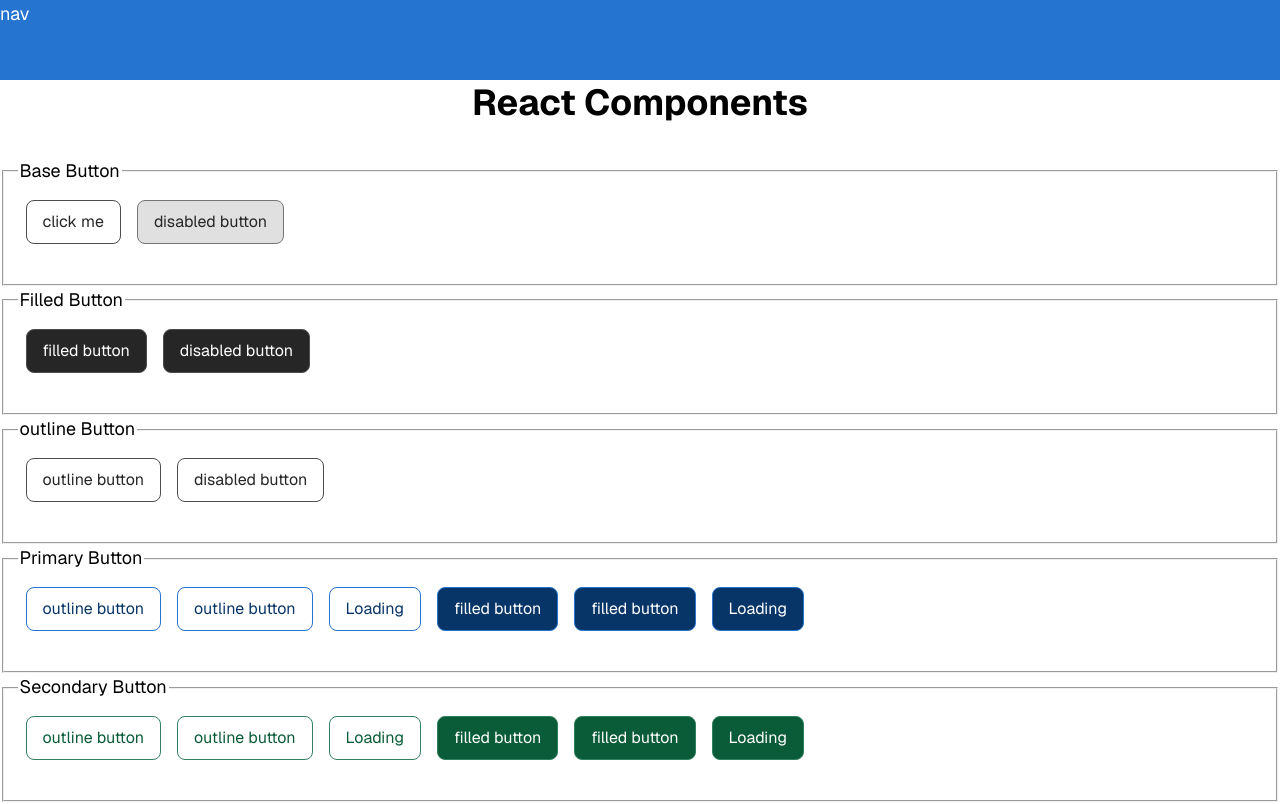
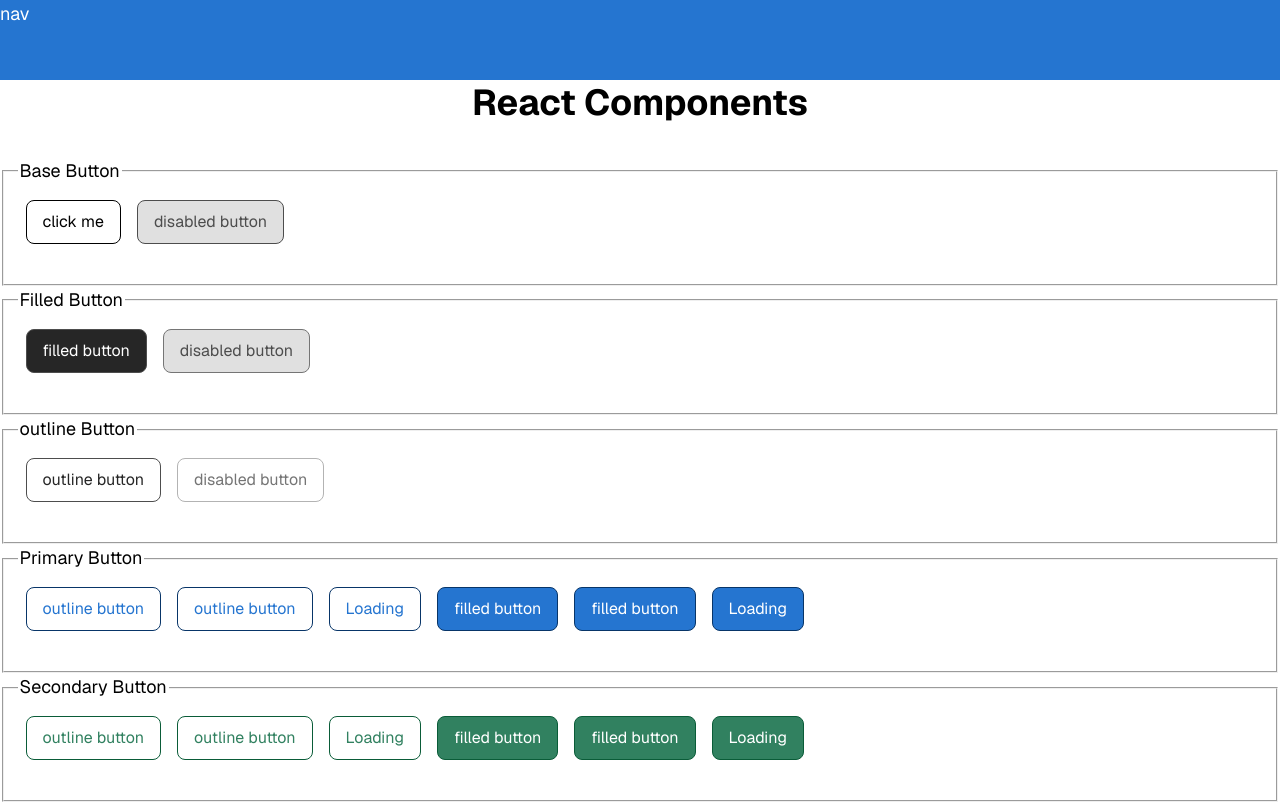
Before and after one commit to codercarl1243/react_components_system, a Next.js app: page / in a window 1280 px wide. Shown: the top 804 px of the page. Built offline with nearby package versions, Linux system fonts and the light colour scheme.

Commit message:
UPDATE Button styles should be maintainable and communicate ux properly

```diff
--- a/app/styles/components/buttons.css
+++ b/app/styles/components/buttons.css
@@ -1,12 +1,5 @@
-/* Base button styles */
+/* Base button styles - Layout, sizing, and UX patterns */
 .button {
-    /* Base CSS custom properties */
-    --button-color: var(--color-neutral-800);
-    --button-bg-color: var(--color-neutral-100);
-    --button-border-color: var(--color-neutral-600);
-    --button-outline-color: var(--color-neutral-400);
-    --button-shadow: none;
-
     /* Layout properties */
     --button-font-size: 1rem;
     --button-margin: 8px;
@@ -31,12 +24,12 @@
     outline: 0;
     box-shadow: none;
 
-    /* Apply custom properties */
-    background-color: var(--button-bg-color);
-    color: var(--button-color);
-    border-color: var(--button-border-color);
-    box-shadow: var(--button-shadow);
-    outline-color: var(--button-outline-color);
+    /* Apply color properties (defined in second declaration) */
+    background-color: var(--button-bg-color, transparent);
+    color: var(--button-color, currentColor);
+    border-color: var(--button-border-color, currentColor);
+    box-shadow: var(--button-shadow, none);
+    outline-color: var(--button-outline-color, currentColor);
     outline-offset: var(--button-outline-offset);
 
     /* Typography */
@@ -54,24 +47,26 @@
         outline 0.2s ease,
         box-shadow 0.2s ease;
 
-    /* Interactive states */
+    /* Interactive states - UX communication through outlines and transforms */
     &:hover {
-        outline: 1px solid var(--button-outline-color);
+        outline: 1px solid var(--button-outline-color, currentColor);
         box-shadow: 1px 1px 4px rgba(0, 0, 0, 0.2);
     }
 
     &:focus-visible {
-        outline: 2px solid var(--button-outline-color);
+        outline: 2px solid var(--button-outline-color, currentColor);
         outline-offset: var(--button-outline-offset);
         box-shadow: none;
     }
 
     &:active {
-        outline: 1px dotted var(--button-outline-color);
+        outline: 1px dotted var(--button-outline-color, currentColor);
         transform: translateY(1px);
     }
 
     &:disabled {
+        --button-bg-color: var(--color-neutral-200);
+        --button-color: var(--color-neutral-600);
         cursor: not-allowed;
 
         &:hover,
@@ -105,68 +100,56 @@ button.button {
     }
 }
 
-/* Style Variants */
-.button {
-    --button-color: var(--button-foreground, var(--color-neutral-800));
-    --button-bg-color: var(--button-background, var(--color-neutral-100));
-    --button-border-color: var(--button-accent, var(--color-neutral-600));
-    --button-outline-color: var(--button-accent, var(--color-neutral-600));
+/* Color system - Semantic color tokens and their application */
 
-    &:not(:disabled):hover {
-        --button-color: var(--button-background, var(--color-neutral-800));
-        --button-bg-color: var(--button-foreground, var(--color-neutral-100));
-    }
+/* Filled style - solid background with contrasting text */
+.button[data-style="filled"] {
+    --button-color: var(--button-primary-color);
+    --button-bg-color: var(--button-secondary-color);
+    --button-border-color: var(--button-accent-color);
+    --button-outline-color: var(--button-accent-color);
 
-    &:disabled {
-        --button-foreground: var(--color-neutral-800);
-        --button-background: var(--color-neutral-200);
-        --button-accent: var(--color-neutral-400);
+    &:not([data-variant]):disabled {
+        --button-secondary-color: var(--color-neutral-200);
+        --button-primary-color: var(--color-neutral-600);
+        --button-accent-color: var(--color-neutral-400);
     }
 }
 
-/* Filled style - button has solid background */
-.button[data-style="filled"] {
-    /* foreground wont change in filled */
+/* Outline style - transparent background with colored border/text */
+.button[data-style="outline"] {
+    --button-color: var(--button-secondary-color);
+    --button-bg-color: var(--button-primary-color);
+    --button-border-color: var(--button-accent-color);
+    --button-outline-color: var(--button-accent-color);
 
-    --button-foreground: var(--color-neutral-100);
-    --button-background: var(--color-neutral-800);
-    --button-accent: var(--color-neutral-600);
-
-    &[data-variant="primary"] {
-        --button-background: var(--color-primary-600);
-        --button-accent: var(--color-primary-400);
-    }
-
-    &[data-variant="secondary"] {
-        --button-background: var(--color-secondary-600);
-        --button-accent: var(--color-secondary-400);
-    }
-
-    &[data-variant="accent"] {
-        --button-background: var(--color-accent-600);
-        --button-accent: var(--color-accent-400);
+    &:not([data-variant]):disabled {
+        --button-secondary-color: var(--color-neutral-400);
+        --button-accent-color: var(--color-neutral-300);
     }
 }
 
-.button[data-style="outline"] {
-    /* background wont change in outline */
-    --button-background: var(--color-neutral-100);
+/* Color Variants */
+.button {
+    --button-primary-color: var(--color-neutral-100);
+    --button-secondary-color: var(--color-neutral-800);
+    --button-accent-color: var(--color-neutral-600);
+}
 
-    --button-foreground: var(--color-neutral-800);
-    --button-accent: var(--color-neutral-600);
+.button[data-variant="primary"] {
+    --button-primary-color: var(--color-neutral-100);
+    --button-secondary-color: var(--color-primary-400);
+    --button-accent-color: var(--color-primary-600);
+}
 
-    &[data-variant="primary"] {
-        --button-foreground: var(--color-primary-600);
-        --button-accent: var(--color-primary-400);
-    }
+.button[data-variant="secondary"] {
+    --button-primary-color: var(--color-neutral-100);
+    --button-secondary-color: var(--color-secondary-400);
+    --button-accent-color: var(--color-secondary-600);
+}
 
-    &[data-variant="secondary"] {
-        --button-foreground: var(--color-secondary-600);
-        --button-accent: var(--color-secondary-400);
-    }
-
-    &[data-variant="accent"] {
-        --button-foreground: var(--color-accent-600);
-        --button-accent: var(--color-accent-400);
-    }
+.button[data-variant="accent"] {
+    --button-primary-color: var(--color-neutral-100);
+    --button-secondary-color: var(--color-accent-400);
+    --button-accent-color: var(--color-accent-600);
 }
```
